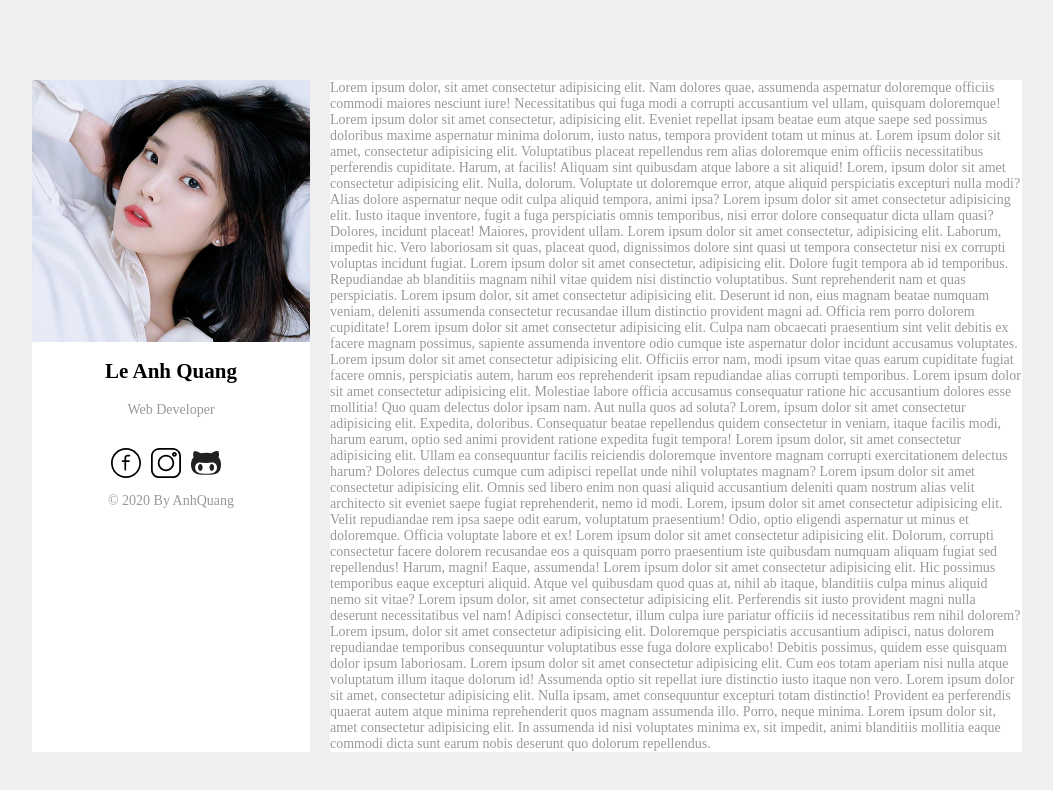
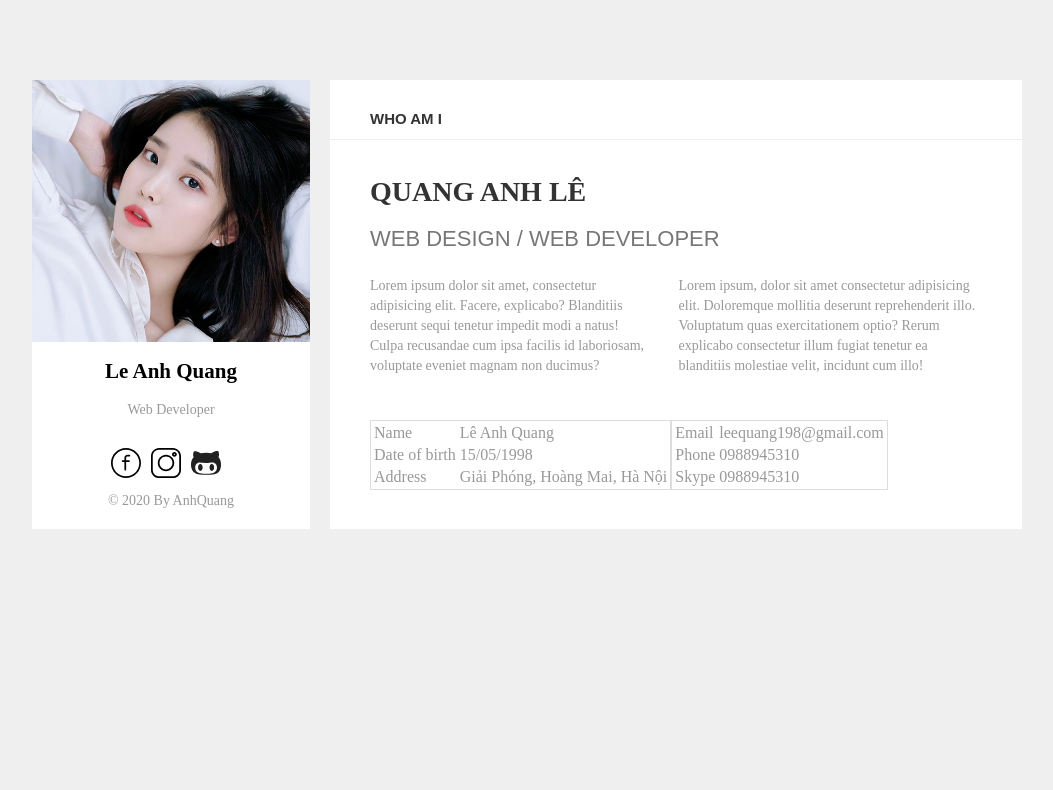
Before and after one commit to AnhQuang198/ProfileHtml, a website: page index.html in a window 1280 px wide. Shown: the whole page, without its empty margins (113-1166 px from the left). Drawn offline with Linux system fonts and the light colour scheme.

Commit message:
update file index.html

```diff
--- a/index.html
+++ b/index.html
@@ -34,66 +34,63 @@
             </div>
         </div>
         <div class="right-profile">
-            Lorem ipsum dolor, sit amet consectetur adipisicing elit. Nam dolores quae, assumenda aspernatur doloremque
-            officiis commodi maiores nesciunt iure! Necessitatibus qui fuga modi a corrupti accusantium vel ullam,
-            quisquam doloremque!
-            Lorem ipsum dolor sit amet consectetur, adipisicing elit. Eveniet repellat ipsam beatae eum atque saepe sed
-            possimus doloribus maxime aspernatur minima dolorum, iusto natus, tempora provident totam ut minus at.
-            Lorem ipsum dolor sit amet, consectetur adipisicing elit. Voluptatibus placeat repellendus rem alias
-            doloremque enim officiis necessitatibus perferendis cupiditate. Harum, at facilis! Aliquam sint quibusdam
-            atque labore a sit aliquid!
-            Lorem, ipsum dolor sit amet consectetur adipisicing elit. Nulla, dolorum. Voluptate ut doloremque error,
-            atque aliquid perspiciatis excepturi nulla modi? Alias dolore aspernatur neque odit culpa aliquid tempora,
-            animi ipsa?
-            Lorem ipsum dolor sit amet consectetur adipisicing elit. Iusto itaque inventore, fugit a fuga perspiciatis
-            omnis temporibus, nisi error dolore consequatur dicta ullam quasi? Dolores, incidunt placeat! Maiores,
-            provident ullam.
-            Lorem ipsum dolor sit amet consectetur, adipisicing elit. Laborum, impedit hic. Vero laboriosam sit quas,
-            placeat quod, dignissimos dolore sint quasi ut tempora consectetur nisi ex corrupti voluptas incidunt
-            fugiat.
-            Lorem ipsum dolor sit amet consectetur, adipisicing elit. Dolore fugit tempora ab id temporibus. Repudiandae
-            ab blanditiis magnam nihil vitae quidem nisi distinctio voluptatibus. Sunt reprehenderit nam et quas
-            perspiciatis.
-            Lorem ipsum dolor, sit amet consectetur adipisicing elit. Deserunt id non, eius magnam beatae numquam
-            veniam, deleniti assumenda consectetur recusandae illum distinctio provident magni ad. Officia rem porro
-            dolorem cupiditate!
-            Lorem ipsum dolor sit amet consectetur adipisicing elit. Culpa nam obcaecati praesentium sint velit debitis
-            ex facere magnam possimus, sapiente assumenda inventore odio cumque iste aspernatur dolor incidunt accusamus
-            voluptates.
-            Lorem ipsum dolor sit amet consectetur adipisicing elit. Officiis error nam, modi ipsum vitae quas earum
-            cupiditate fugiat facere omnis, perspiciatis autem, harum eos reprehenderit ipsam repudiandae alias corrupti
-            temporibus.
-            Lorem ipsum dolor sit amet consectetur adipisicing elit. Molestiae labore officia accusamus consequatur
-            ratione hic accusantium dolores esse mollitia! Quo quam delectus dolor ipsam nam. Aut nulla quos ad soluta?
-            Lorem, ipsum dolor sit amet consectetur adipisicing elit. Expedita, doloribus. Consequatur beatae
-            repellendus quidem consectetur in veniam, itaque facilis modi, harum earum, optio sed animi provident
-            ratione expedita fugit tempora!
-            Lorem ipsum dolor, sit amet consectetur adipisicing elit. Ullam ea consequuntur facilis reiciendis
-            doloremque inventore magnam corrupti exercitationem delectus harum? Dolores delectus cumque cum adipisci
-            repellat unde nihil voluptates magnam?
-            Lorem ipsum dolor sit amet consectetur adipisicing elit. Omnis sed libero enim non quasi aliquid accusantium
-            deleniti quam nostrum alias velit architecto sit eveniet saepe fugiat reprehenderit, nemo id modi.
-            Lorem, ipsum dolor sit amet consectetur adipisicing elit. Velit repudiandae rem ipsa saepe odit earum,
-            voluptatum praesentium! Odio, optio eligendi aspernatur ut minus et doloremque. Officia voluptate labore et
-            ex!
-            Lorem ipsum dolor sit amet consectetur adipisicing elit. Dolorum, corrupti consectetur facere dolorem
-            recusandae eos a quisquam porro praesentium iste quibusdam numquam aliquam fugiat sed repellendus! Harum,
-            magni! Eaque, assumenda!
-            Lorem ipsum dolor sit amet consectetur adipisicing elit. Hic possimus temporibus eaque excepturi aliquid.
-            Atque vel quibusdam quod quas at, nihil ab itaque, blanditiis culpa minus aliquid nemo sit vitae?
-            Lorem ipsum dolor, sit amet consectetur adipisicing elit. Perferendis sit iusto provident magni nulla
-            deserunt necessitatibus vel nam! Adipisci consectetur, illum culpa iure pariatur officiis id necessitatibus
-            rem nihil dolorem?
-            Lorem ipsum, dolor sit amet consectetur adipisicing elit. Doloremque perspiciatis accusantium adipisci,
-            natus dolorem repudiandae temporibus consequuntur voluptatibus esse fuga dolore explicabo! Debitis possimus,
-            quidem esse quisquam dolor ipsum laboriosam.
-            Lorem ipsum dolor sit amet consectetur adipisicing elit. Cum eos totam aperiam nisi nulla atque voluptatum
-            illum itaque dolorum id! Assumenda optio sit repellat iure distinctio iusto itaque non vero.
-            Lorem ipsum dolor sit amet, consectetur adipisicing elit. Nulla ipsam, amet consequuntur excepturi totam
-            distinctio! Provident ea perferendis quaerat autem atque minima reprehenderit quos magnam assumenda illo.
-            Porro, neque minima.
-            Lorem ipsum dolor sit, amet consectetur adipisicing elit. In assumenda id nisi voluptates minima ex, sit
-            impedit, animi blanditiis mollitia eaque commodi dicta sunt earum nobis deserunt quo dolorum repellendus.
+            <div class="main-title">
+                <h1>who am i</h1>
+            </div>
+            <div class="content">
+                <div class="block-content">
+                    <div class="name-content">
+                        <h1>Quang Anh Lê</h1>
+                        <h3>Web design / Web Developer</h3>
+                    </div>
+                    <div class="description">
+                        <div class="left-description">
+                            <p>Lorem ipsum dolor sit amet, consectetur adipisicing elit. Facere, explicabo? Blanditiis
+                                deserunt sequi tenetur impedit modi a natus! Culpa recusandae cum ipsa facilis id
+                                laboriosam, voluptate eveniet magnam non ducimus?</p>
+                        </div>
+                        <div class="right-description">
+                            <p>Lorem ipsum, dolor sit amet consectetur adipisicing elit. Doloremque mollitia deserunt
+                                reprehenderit illo. Voluptatum quas exercitationem optio? Rerum explicabo consectetur
+                                illum fugiat tenetur ea blanditiis molestiae velit, incidunt cum illo!</p>
+                        </div>
+                    </div>
+                </div>
+                <div class="table-contact">
+                    <div class="left-table-contact">
+                        <table>
+                            <tr>
+                                <td>Name</td>
+                                <td>Lê Anh Quang</td>
+                            </tr>
+                            <tr>
+                                <td>Date of birth</td>
+                                <td>15/05/1998</td>
+                            </tr>
+                            <tr>
+                                <td>Address</td>
+                                <td>Giải Phóng, Hoàng Mai, Hà Nội</td>
+                            </tr>
+                        </table>
+                    </div>
+                    <div class="right-table-contact">
+                        <table>
+                            <tr>
+                                <td>Email</td>
+                                <td>leequang198@gmail.com</td>
+                            </tr>
+                            <tr>
+                                <td>Phone</td>
+                                <td>0988945310</td>
+                            </tr>
+                            <tr>
+                                <td>Skype</td>
+                                <td>0988945310</td>
+                            </tr>
+                        </table>
+                    </div>
+                </div>
+            </div>
         </div>
     </div>
 </body>
--- a/styles.css
+++ b/styles.css
@@ -68,3 +68,71 @@ body {
     font-weight: bold;
     color: #000;
 }
+
+.container .right-profile {
+    display: block;
+}
+
+.main-title {
+    border-bottom: 1px solid #efefef;
+    padding: 20px 10px 2px 40px;
+}
+
+.main-title h1 {
+    font-size: 15px;
+    color: #333;
+    font-family: 'open_sansextrabold',Arial,sans-serif;
+    margin-bottom: 10px;
+    font-weight: bold;
+    text-transform: uppercase;
+}
+
+.content {
+    padding: 20px 40px;
+}
+
+.content .block-content {
+    margin-bottom: 30px;
+}
+
+.content .block-content .name-content h1 {
+    color: #333;
+    font-size: 28px;
+    line-height: 25px;
+    font-weight: bold;
+    text-transform: uppercase;
+    margin-bottom: 10px;
+}
+
+.content .block-content .name-content h3 {
+    font-size: 22px;
+    color: #777;
+    font-family: 'open_sanslight',Arial,sans-serif;
+    font-weight: normal;
+    text-transform: uppercase;
+    margin-bottom: 10px;
+}
+
+.content .block-content .description {
+    display: flex;
+    flex-direction: row;
+}
+
+.content .block-content .description p {
+    line-height: 20px;
+    align-content: center;
+}
+
+.content .block-content .description .left-description {
+    padding-right: 30px;
+}
+
+.content .table-contact {
+    width: 100%;
+    display: flex;
+    flex-direction: row;
+}
+
+.content .table-contact table {
+    border: 1px solid #dddddd;
+}
```
